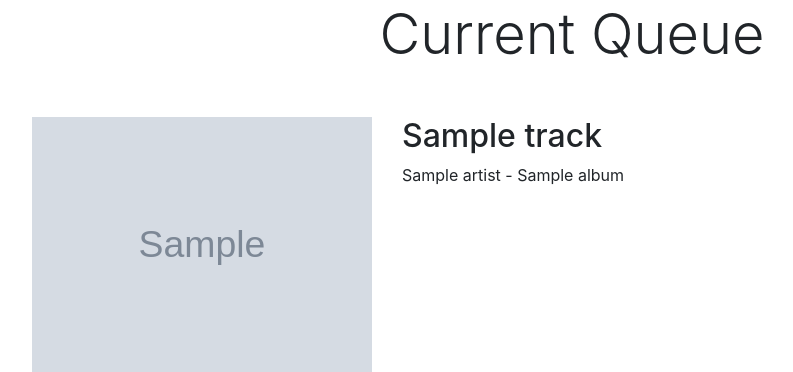
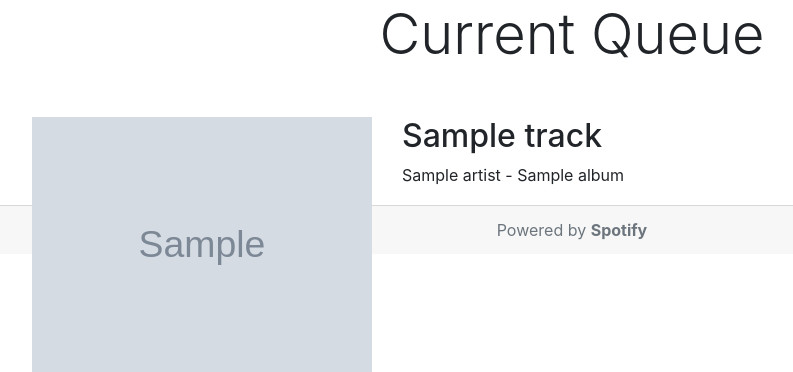
Before and after one commit to michaelshen100/collabify, a Flask app: template templates/room.html in a window 1280 px wide. Shown: the part 595-967 px from the top of the page, without its empty margins (68-861 px from the left). Run offline with Flask 2, Linux system fonts and the light colour scheme; the template is opened without the code that fills it: most values are stand-ins (such as "Sample title", 1, 10 or a date in 2020); grey boxes marked "Sample" are stand-in pictures; some libraries are stand-ins or nearby versions.

Commit message:
Adding footer to each template page

```diff
--- a/templates/join.html
+++ b/templates/join.html
@@ -22,10 +22,11 @@
                             </div>
                         </div>
                     </form>
-
                 </div>
-
             </div>
+        </div>
+        <div class="card-footer text-muted text-center">
+            Powered by <strong>Spotify</strong>
         </div>
     </body>
 </html>
--- a/templates/not_found.html
+++ b/templates/not_found.html
@@ -11,5 +11,8 @@
                   <div class="col-12 text-center">
                     <div class="display-4"><p>Not Found</p></div>
         </div>
+        <div class="card-footer text-muted text-center">
+            Powered by <strong>Spotify</strong>
+        </div>
     </body>
 </html>
--- a/templates/playback.html
+++ b/templates/playback.html
@@ -18,6 +18,9 @@
                 </div>
 
               {% endfor %}
-            </div>
+        </div>
+        <div class="card-footer text-muted text-center">
+          Powered by <strong>Spotify</strong>
+        </div>
     </body>
 </html>
--- a/templates/room.html
+++ b/templates/room.html
@@ -51,5 +51,9 @@
                 <p></p>
                 {% endfor %}
             </div>
+        </div>
+        <div class="card-footer text-muted text-center">
+            Powered by <strong>Spotify</strong>
+        </div>
     </body>
 </html>
--- a/templates/search_results.html
+++ b/templates/search_results.html
@@ -40,5 +40,8 @@
             </div>
             <p></p>
             {% endfor %}
+            <div class="card-footer text-muted text-center">
+                Powered by <strong>Spotify</strong>
+            </div>
     </body>
 </html>
```
Lines whose indentation alone changed are shown as unchanged.
